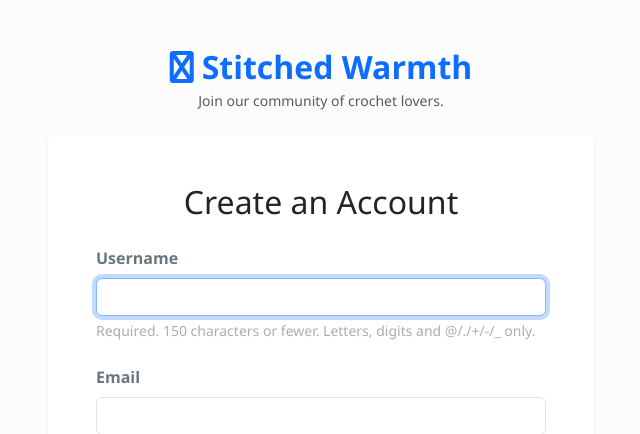
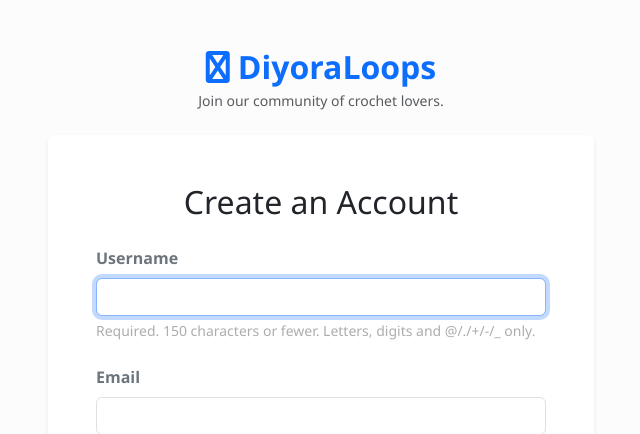
Before and after one commit to Diya-Sebastian/DiyoraLoops, a Django app: page /users/register/ in a window 1280 px wide. Shown: the top 434 px of the page, without its empty margins (319-959 px from the left). Run offline with Django 5.2, Linux system fonts and the light colour scheme.

Commit message:
Name Updations

```diff
--- a/crochet_store/templates/admin_custom/dashboard.html
+++ b/crochet_store/templates/admin_custom/dashboard.html
@@ -5,7 +5,7 @@
 {% block navbar %}
 <nav class="navbar navbar-expand-lg navbar-dark bg-dark shadow-sm px-4">
     <div class="container-fluid">
-        <a class="navbar-brand fw-bold" href="#"><i class="fas fa-yarn me-2"></i>Stitched Warmth Admin</a>
+        <a class="navbar-brand fw-bold" href="#"><i class="fas fa-yarn me-2"></i>DiyoraLoops Admin</a>
         <div class="ms-auto d-flex align-items-center text-white">
             <span class="small me-3"><i class="fas fa-user-shield me-1"></i> <strong>Admin</strong></span>
         </div>
--- a/crochet_store/templates/base.html
+++ b/crochet_store/templates/base.html
@@ -56,7 +56,7 @@
     <!-- Navbar -->
     <nav class="navbar navbar-expand-lg navbar-light sticky-top">
         <div class="container">
-            <a class="navbar-brand" href="{% url 'products:home' %}"><i class="fas fa-yarn"></i> Stitched Warmth</a>
+            <a class="navbar-brand" href="{% url 'products:home' %}"><i class="fas fa-yarn"></i> DiyoraLoops</a>
             <button class="navbar-toggler" type="button" data-bs-toggle="collapse" data-bs-target="#navbarNav">
                 <span class="navbar-toggler-icon"></span>
             </button>
--- a/crochet_store/templates/seller_custom/dashboard.html
+++ b/crochet_store/templates/seller_custom/dashboard.html
@@ -1,6 +1,6 @@
 {% extends 'base.html' %}
 
-{% block title %}Seller Dashboard | Stitched Warmth{% endblock %}
+{% block title %}Seller Dashboard | DiyoraLoops{% endblock %}
 
 {% block navbar %}{% endblock %}
 
@@ -47,7 +47,7 @@
         <main class="col-md-9 ms-sm-auto col-lg-10 px-md-4 bg-light">
             <!-- Topbar -->
             <div class="d-flex justify-content-between flex-wrap flex-md-nowrap align-items-center pt-3 pb-2 mb-4 border-bottom bg-white px-3 mt-3 rounded shadow-sm">
-                <h1 class="h4 fw-bold mb-0">Stitched Warmth</h1>
+                <h1 class="h4 fw-bold mb-0">DiyoraLoops</h1>
                 <div class="d-flex align-items-center">
                     <span class="text-muted me-3 d-none d-md-inline small"><i class="fas fa-user-circle me-1"></i> Artisan: <strong>{{ user.username }}</strong></span>
                     <button class="btn btn-sm btn-outline-purple d-md-none" type="button" data-bs-toggle="collapse" data-bs-target="#sidebarMenu">
--- a/crochet_store/templates/users/login.html
+++ b/crochet_store/templates/users/login.html
@@ -1,6 +1,6 @@
 {% extends 'base.html' %}
 
-{% block title %}Login | Stitched Warmth{% endblock %}
+{% block title %}Login | DiyoraLoops{% endblock %}
 
 {% block navbar %}{% endblock %}
 
@@ -9,7 +9,7 @@
     <div class="row justify-content-center">
         <div class="col-md-5">
             <div class="text-center mb-4">
-                <h2 class="fw-bold text-primary mb-1"><i class="fas fa-yarn me-2"></i>Stitched Warmth</h2>
+                <h2 class="fw-bold text-primary mb-1"><i class="fas fa-yarn me-2"></i>DiyoraLoops</h2>
                 <p class="text-muted small">Handmade with love, just for you.</p>
             </div>
             <div class="card shadow-sm border-0">
--- a/crochet_store/templates/users/register.html
+++ b/crochet_store/templates/users/register.html
@@ -1,7 +1,7 @@
 {% extends 'base.html' %}
 {% load static %}
 
-{% block title %}Register | Stitched Warmth{% endblock %}
+{% block title %}Register | DiyoraLoops{% endblock %}
 
 {% block navbar %}{% endblock %}
 
@@ -10,7 +10,7 @@
     <div class="row justify-content-center">
         <div class="col-md-6">
             <div class="text-center mb-4">
-                <h2 class="fw-bold text-primary mb-1"><i class="fas fa-yarn me-2"></i>Stitched Warmth</h2>
+                <h2 class="fw-bold text-primary mb-1"><i class="fas fa-yarn me-2"></i>DiyoraLoops</h2>
                 <p class="text-muted small">Join our community of crochet lovers.</p>
             </div>
             <div class="card shadow-sm border-0">
```
